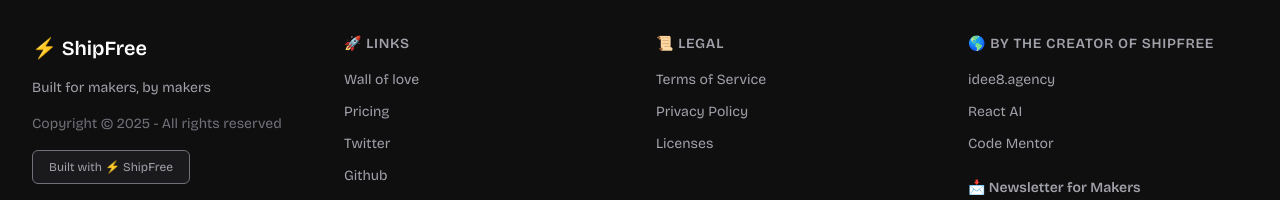
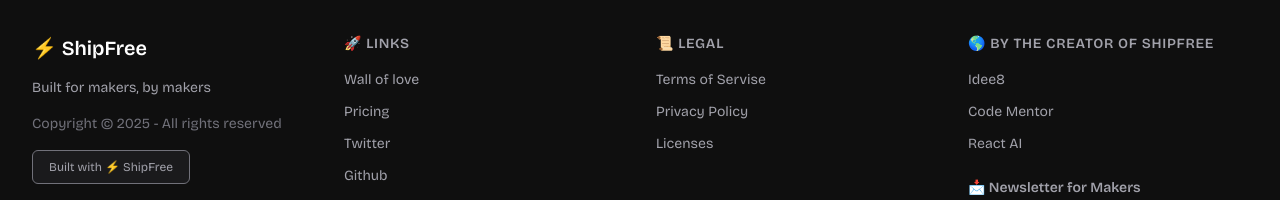
Before and after one commit to tsukiro/mongawk-nextjs, a Next.js app: page / in a window 1280 px wide. Shown: the part 5660-5860 px from the top of the page. Built offline with nearby package versions, Linux system fonts and the light colour scheme; no server answers.

Commit message:
feat: Enhance Footer component with additional links and smooth scrolling behavior

```diff
--- a/src/app/globals.css
+++ b/src/app/globals.css
@@ -1,10 +1,14 @@
 @tailwind base;
 @tailwind components;
 @tailwind utilities;
+html {
+  scroll-behavior: smooth;
+}
+
 body {
   ::selection {
-    background-color: #FFBE18;
-    color:  #000000;
+    background-color: #ffbe18;
+    color: #000000;
   }
 }
 @layer base {
--- a/src/components/Footer.tsx
+++ b/src/components/Footer.tsx
@@ -6,10 +6,14 @@
           {/* Brand Column */}
           <div className="space-y-4">
             <div className="flex items-center gap-2">
-                <span className="text-xl font-semibold text-white">⚡ ShipFree</span>
+              <span className="text-xl font-semibold text-white">
+                ⚡ ShipFree
+              </span>
             </div>
             <p className="text-sm text-zinc-400">Built for makers, by makers</p>
-              <p className="text-sm text-zinc-500">Copyright © 2025 - All rights reserved</p>
+            <p className="text-sm text-zinc-500">
+              Copyright © 2025 - All rights reserved
+            </p>
             <div className="inline-flex items-center gap-2 rounded-md border border-zinc-500 bg-zinc-800/50 px-4 py-2 text-xs text-zinc-400">
               Built with ⚡ ShipFree
             </div>
@@ -17,29 +21,74 @@
 
           {/* Links Column */}
           <div>
-              <h3 className="mb-4 text-sm font-semibold uppercase tracking-wider text-zinc-400">🚀 Links</h3>
+            <h3 className="mb-4 text-sm font-semibold uppercase tracking-wider text-zinc-400">
+              🚀 Links
+            </h3>
             <ul className="space-y-3 text-sm">
-                {["Wall of love ", "Pricing", "Twitter", "Github", "Documentation"].map((item) => (
-                  <li key={item}>
-                    <a href="#" className="text-zinc-400 hover:text-white">
-                      {item}
+              <li>
+                <a
+                  href="#wall-of-love"
+                  className="text-zinc-400 hover:text-white"
+                >
+                  Wall of love
                 </a>
               </li>
-                ))}
+              <li>
+                <a href="#pricing" className="text-zinc-400 hover:text-white">
+                  Pricing
+                </a>
+              </li>
+              <li>
+                <a
+                  href="https://x.com/idee8"
+                  target="_blank"
+                  className="text-zinc-400 hover:text-white"
+                >
+                  Twitter
+                </a>
+              </li>
+              <li>
+                <a
+                  href="https://github.com/idee8/shipfree"
+                  target="_blank"
+                  className="text-zinc-400 hover:text-white"
+                >
+                  Github
+                </a>
+              </li>
+              <li>
+                <a
+                  href="https://shipfree.idee8.agency/docs"
+                  target="_blank"
+                  className="text-zinc-400 hover:text-white"
+                >
+                  Documentation
+                </a>
+              </li>
             </ul>
           </div>
 
           {/* Legal Column */}
           <div>
-              <h3 className="mb-4 text-sm font-semibold uppercase tracking-wider text-zinc-400">📜 Legal</h3>
+            <h3 className="mb-4 text-sm font-semibold uppercase tracking-wider text-zinc-400">
+              📜 Legal
+            </h3>
             <ul className="space-y-3 text-sm">
-                {["Terms of Service", "Privacy Policy", "Licenses"].map((item) => (
-                  <li key={item}>
-                    <a href="#" className="text-zinc-400 hover:text-white">
-                      {item}
+              <li>
+                <a href="/tos"  target="_blank" className="text-zinc-400 hover:text-white">
+                  Terms of Servise
                 </a>
               </li>
-                ))}
+              <li>
+                <a href="/privacy"  target="_blank" className="text-zinc-400 hover:text-white">
+                  Privacy Policy
+                </a>
+              </li>
+              <li>
+                <a href="/licenses" target="_blank" className="text-zinc-400 hover:text-white">
+                  Licenses
+                </a>
+              </li>
             </ul>
           </div>
 
@@ -49,19 +98,45 @@
               🌎 By the Creator of ShipFree
             </h3>
             <ul className="space-y-3 text-sm">
-                {["idee8.agency", "React AI", "Code Mentor"].map((item) => (
-                  <li key={item}>
-                    <a href="https://idee8.agency" className="text-zinc-400 hover:text-white">
-                      {item}
+              {/* {["idee8.agency", "React AI", "Code Mentor"].map((item) => ( */}
+                <li >
+                  <a
+                    href="https://idee8.agency"
+                    target="_blank"
+                    className="text-zinc-400 hover:text-white"
+                  >
+                   Idee8
                   </a>
                 </li>
-                ))}
+                <li >
+                  <a
+                    href="https://codementor.idee8.agency"
+                    className="text-zinc-400 hover:text-white"
+                    target="_blank"
+                  >
+                   Code Mentor
+                  </a>
+                </li>
+                <li >
+                  <a
+                    href="https://reactai.idee8.agency"
+                    className="text-zinc-400 hover:text-white"
+                    target="_blank"
+                  >
+                   React AI
+                  </a>
+                </li>
+
             </ul>
 
             {/* Newsletter Section */}
             <div className="mt-6">
-                <h4 className="mb-3 text-sm font-semibold text-zinc-400">📩 Newsletter for Makers</h4>
-                <p className="mb-4 text-sm text-zinc-500">Get startup tips & resources every week!</p>
+              <h4 className="mb-3 text-sm font-semibold text-zinc-400">
+                📩 Newsletter for Makers
+              </h4>
+              <p className="mb-4 text-sm text-zinc-500">
+                Get startup tips & resources every week!
+              </p>
               <form className="flex gap-2">
                 <input
                   type="email"
@@ -81,12 +156,15 @@
 
         <div className="mt-12 border-t border-zinc-800 pt-8 text-center text-sm text-zinc-500">
           © 2025 ShipFree. All Rights Reserved. Cooked for you by{" "}
-            <a href="https://idee8.agency" className="text-zinc-400 hover:text-white">
+          <a
+            href="https://idee8.agency"
+            className="text-zinc-400 hover:text-white"
+          >
             idee8.agency
           </a>
           .
         </div>
       </div>
     </footer>
-    )
+  );
 }
```
Lines whose indentation alone changed are shown as unchanged.
